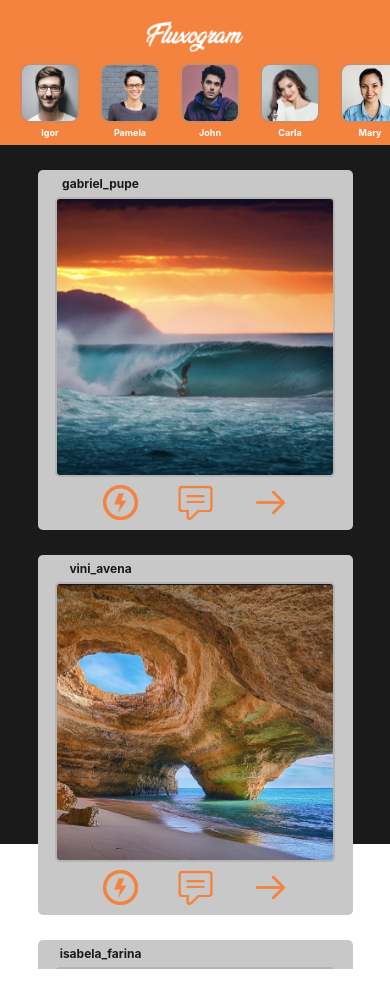
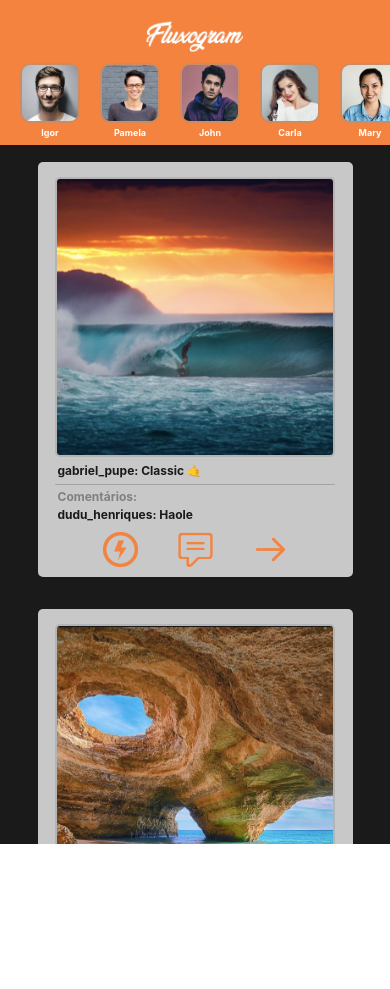
Before and after one commit to viniavena/RN, a React Native app: screen / in a window 390 px wide. After the commit the page ends 844 px from the top, so only its background shows below. Built offline with nearby package versions, Linux system fonts and the light colour scheme.

Commit message:
flatlist feed

```diff
--- a/App.js
+++ b/App.js
@@ -1,16 +1,12 @@
 import React from 'react';
-import { StyleSheet, Text, View, StatusBar } from 'react-native';
-import Header from './src/Components/Header';
-import TalesDiv from './src/Components/TalesDiv';
-import FeedDiv from './src/Components/FeedDiv';
+import { StyleSheet, View, StatusBar} from 'react-native';
+import Feed from  './src/Pages/Feed';
 
 export default function App() {
   return (
     <View style={styles.container}>
       <StatusBar barStyle="light-content" backgroundColor="#f3833f"/>
-      <Header />
-      <TalesDiv />
-      <FeedDiv />
+      <Feed />
     </View>
   );
 }
--- a/src/Components/FeedDiv/index.js
+++ b/src/Components/FeedDiv/index.js
@@ -20,6 +20,6 @@ const styles = StyleSheet.create({
         height:"100%",
         width:"100%",
         alignItems: "center",
-        paddingBottom: 20
+
     }
 })
--- /dev/null
+++ b/src/Components/Item/index.js
@@ -0,0 +1,131 @@
+import React from "react";
+import {View, StyleSheet, Text, Image} from "react-native";
+
+export default function Item({userName, picsSource, subtitle, said}){
+    return(
+    <View style={styles.container}>
+        <Image style={styles.pics} source={picsSource}/>
+        <Text style={styles.nameSub}>{userName}: {subtitle}</Text>
+        <View style={styles.line}></View>
+        <Text style={styles.saidTitles}>Comentários:</Text>
+        <Text style={styles.said}>{said}</Text>
+        <View style={{flexDirection: "row", marginTop: 4}} >
+                <Image style={styles.like} source={require("../Images/Icons/like.png")} />
+                <Image style={styles.comment} source={require("../Images/Icons/comment.png")} />
+                <Image style={styles.comment} source={require("../Images/Icons/send.png")} />
+        </View>
+    </View>
+    );
+}
+
+const styles = StyleSheet.create({
+    container:{
+        marginTop: 17,
+        marginBottom:15,
+        height: 415,
+        width: 315,
+        flexDirection: "column",
+        alignItems:"center",
+        borderRadius: 5,
+        backgroundColor: "rgba(200, 200, 200, 1)"
+    },
+    name:{
+        marginLeft: 20,
+        alignSelf: "flex-start",
+        marginTop: 6,
+        marginBottom: 6,
+        fontWeight: "bold",
+        fontSize: 12,
+        color: "#1a1a1a"
+    },
+    nameSub:{
+        marginLeft: 20,
+        alignSelf: "flex-start",
+        marginTop: 6,
+        marginBottom: 6,
+        fontWeight: "bold",
+        fontSize: 12,
+        color: "#1a1a1a"
+    },
+    pics:{
+        marginTop:15,
+        height:280,
+        width:280,
+        justifyContent:"center",
+        alignItems:"center",
+        borderRadius: 5,
+        borderWidth: 2,
+        borderColor: 'rgba(150,150,150, .4)'
+    },
+    subtitle:{
+        marginLeft: 20,
+        alignSelf: "flex-start",
+        marginTop: 20,
+        marginBottom: 0,
+        fontWeight: "normal",
+        fontSize: 15,
+        color: "#1a1a1a"
+    },
+    saidTitles:{
+        marginLeft: 20,
+        alignSelf: "flex-start",
+        marginTop: 4,
+        marginBottom: 0,
+        fontWeight: "bold",
+        fontSize: 12,
+        color: "rgba(20,20,20, .4)"
+    },
+    said:{
+        marginLeft: 20,
+        alignSelf: "flex-start",
+        marginTop: 3,
+        marginBottom: 6,
+        fontWeight: "bold",
+        fontSize: 12,
+        color: "#1a1a1a"
+    },
+    line:{
+        height: 1,
+        width: 280,
+        flexDirection: "column",
+        alignItems:"center",
+        borderRadius: 5,
+        backgroundColor: "rgba(20, 20, 20, .2)"
+    },
+    like:{
+        marginRight:20,
+        marginLeft:20,
+        height: 35,
+        width:35,
+        tintColor: "#f3833f",
+    },
+    comment:{
+        marginRight:20,
+        marginLeft:20,
+        height: 35,
+        width:35,
+        tintColor: "#f3833f",
+    },
+    send:{
+        marginRight:20,
+        marginLeft:20,
+        height: 35,
+        width:35,
+        tintColor: "#f3833f",
+    }
+})
+
+
+
+
+
+/*
+
+            <Text style={styles.name}>{userName}</Text>,
+           <Image style={styles.pics} source={picsSource}/>,
+            <Text style={styles.subtitle}>{subtitle}</Text>,
+            <Text style={styles.said}>{said}</Text>
+
+
+
+*/
--- /dev/null
+++ b/src/Pages/Feed/index.js
@@ -0,0 +1,62 @@
+import React from 'react';
+import { StyleSheet, View, FlatList, Image} from 'react-native';
+import Item from '../../Components/Item';
+import Header from '../../Components/Header';
+import TalesDiv from '../../Components/TalesDiv';
+
+export default function Feed() {
+    const list = [
+        {
+            id: 1,
+            userName: "gabriel_pupe",
+            picsSource: require("../../Components/Images/Posts/post1.png"),
+            subtitle: "Classic 🤙",
+            said: "dudu_henriques: Haole"
+        },
+
+        {
+            id: 2,
+            userName: "vini_avena",
+            picsSource: require("../../Components/Images/Posts/post2.png"),
+            subtitle: "Vivendo ✌️",
+            said: "bruno_aguiar: Fotão"
+        },
+
+        {
+            id: 3,
+            userName: "isabela_farina",
+            picsSource: require("../../Components/Images/Posts/post3.png"),
+            subtitle: "❄️🥶🏔",
+            said: "gabriel_pupe: ❄️🤩 "
+        },
+
+        {
+            id: 4,
+            userName: "julia_chagas",
+            picsSource: require("../../Components/Images/Posts/post4.png"),
+            subtitle: "Que sede 🐫🤤🥵 ",
+            said: "isabela_farina: Que lindo 😍"
+        }
+    ];
+
+    return(
+    <View style={styles.container}>
+        <Header />
+        <TalesDiv />
+        <FlatList
+            showsVerticalScrollIndicator ={false}
+            data={list}
+            keyExtractor={item => item.id.toString()}
+            renderItem={({ item }) => < Item userName={item.userName} picsSource={item.picsSource} subtitle={item.subtitle} said={item.said}/>
+        }/>
+    </View>
+    );
+}
+
+const styles = StyleSheet.create({
+    container:{
+        height:"100%",
+        width:"100%",
+        alignItems: "center",
+    },
+})
```
Also changed, not shown: src/Components/FeedPosts/index.js (+1 -8 lines), src/Components/Footer/index.js (added, +31 -0 lines), src/Components/Images/Icons/add.png (added), src/Components/Images/Icons/home.png (added).
